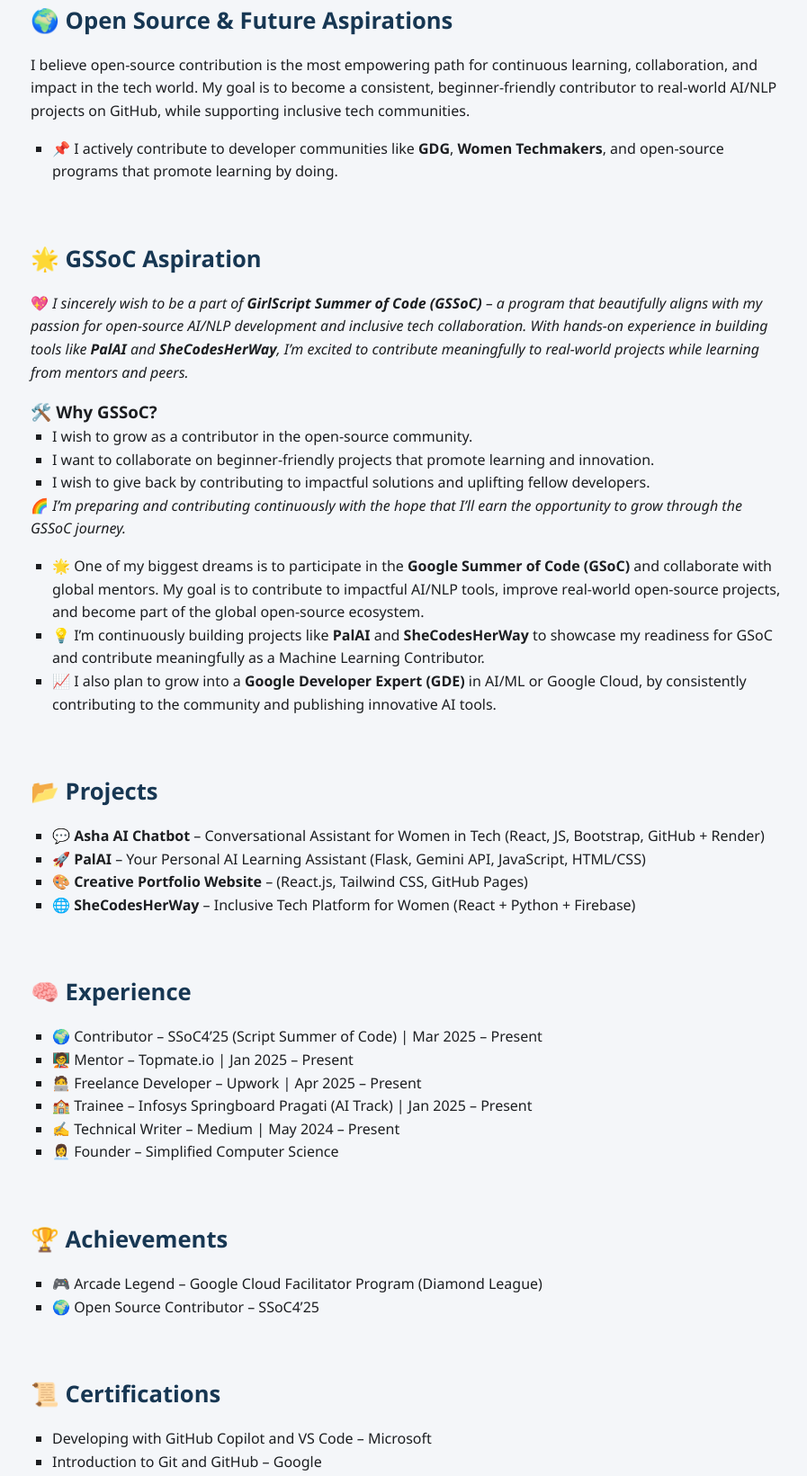
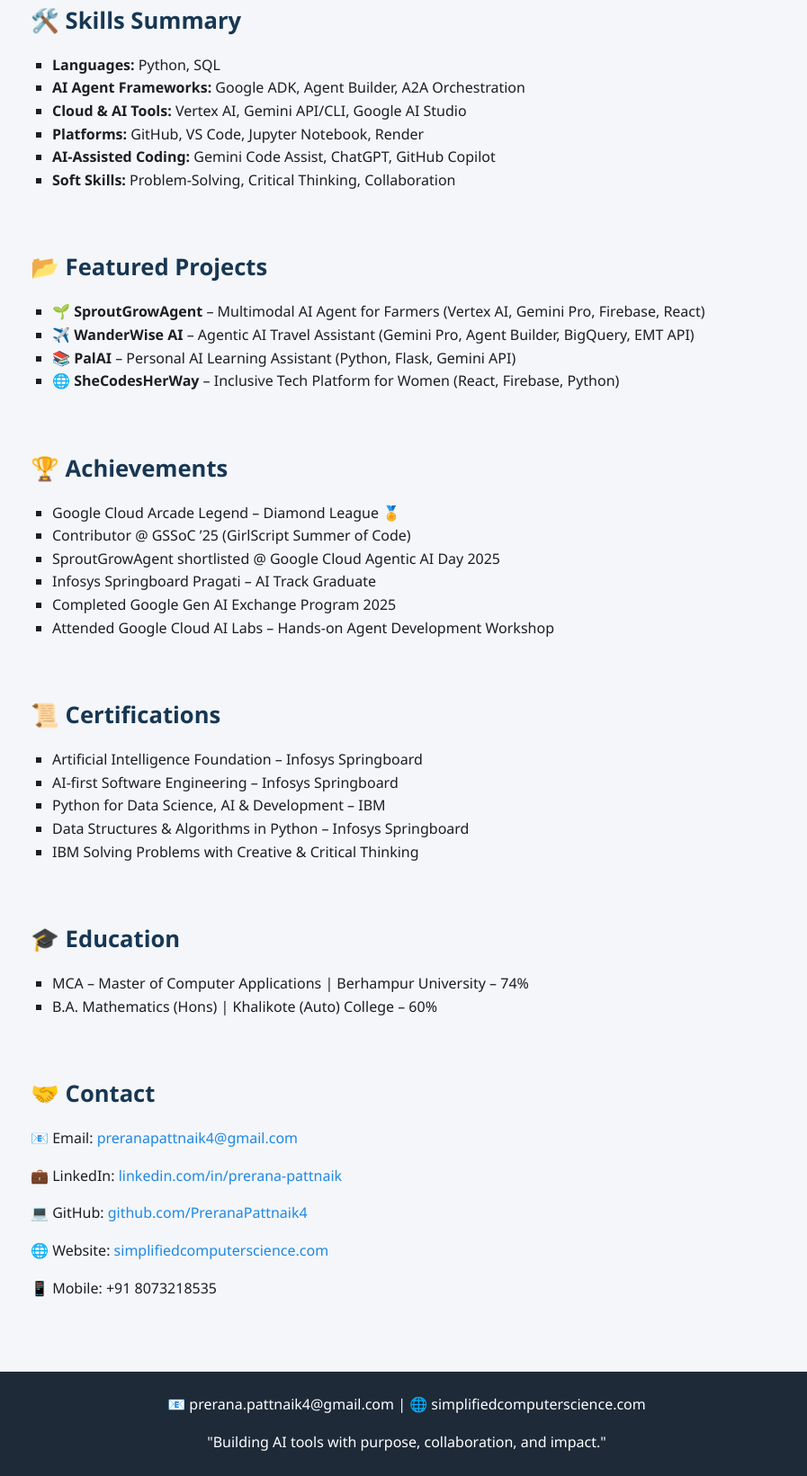
Before and after one commit to PreranaPattnaik4/my-portfolio, a plain HTML site: page index.html in a window 1280 px wide. Shown: the part 557-2198 px from the top of the page at 90% size, without its empty margins (188-1085 px from the left). Drawn offline with Linux system fonts and the light colour scheme.

Commit message:
Update index.html

```diff
--- a/index.html
+++ b/index.html
@@ -3,7 +3,7 @@
 <head>
   <meta charset="UTF-8" />
   <meta name="viewport" content="width=device-width, initial-scale=1.0"/>
-  <title>Prerana Pattnaik | AI/ML Portfolio</title>
+  <title>Prerana Kailash Pattnaik | AI/ML Portfolio</title>
   <style>
     * { margin: 0; padding: 0; box-sizing: border-box; }
 
@@ -78,7 +78,6 @@
     }
 
     a { color: #1e88e5; text-decoration: none; }
-
     a:hover { text-decoration: underline; }
 
     footer {
@@ -113,95 +112,69 @@
 <body>
 
   <nav>
+    <a href="#about">About</a>
+    <a href="#skills">Skills</a>
     <a href="#projects">Projects</a>
-    <a href="#experience">Experience</a>
     <a href="#achievements">Achievements</a>
     <a href="#certifications">Certifications</a>
     <a href="#education">Education</a>
+    <a href="#contact">Contact</a>
   </nav>
 
   <header>
     <h1>👩‍💻 Prerana Kailash Pattnaik</h1>
-    <p>Contributor @ SSoC4’25 | Arcade Legend – Google Cloud (Diamond League)<br>
-    Trainee – Artificial Intelligence Track @ Infosys Springboard<br>
-    Founder – Simplified Computer Science | Aspiring AI/ML Engineer | 🎓 MCA</p>
+    <p>Contributor @ GSSoC’25 | Google Cloud Arcade Legend (Diamond League)<br>
+    MCA – Berhampur University | AI/ML Engineer in Progress<br>
+    Founder – SheCodesHerWay | Community Builder & Open-Source Contributor @ GSSoC '25</p>
   </header>
 
   <section id="about">
     <h2>💡 About Me</h2>
-    <p>Aspiring AI/ML Engineer and creative technologist passionate about simplifying complex concepts through code and content. I build AI-powered learning tools, contribute to open-source projects, and lead community initiatives for inclusive tech. Founder of Simplified Computer Science, where I blend creativity, code, and education.</p>
+    <p>AI/ML Engineer in progress with a strong foundation in <b>AI agent frameworks</b>, <b>cloud tools</b>, and <b>AI-assisted coding</b>. I am passionate about building real-world AI applications, contributing to open-source, and empowering inclusive tech communities. With an MCA background and hands-on projects in <b>AI/NLP</b>, my focus is on innovation, collaboration, and impact-driven development.</p>
   </section>
 
-  <section id="open-source">
-    <h2>🌍 Open Source & Future Aspirations</h2>
-    <p>I believe open-source contribution is the most empowering path for continuous learning, collaboration, and impact in the tech world. My goal is to become a consistent, beginner-friendly contributor to real-world AI/NLP projects on GitHub, while supporting inclusive tech communities.</p>
+  <section id="skills">
+    <h2>🛠️ Skills Summary</h2>
     <ul>
-      <li>📌 I actively contribute to developer communities like <strong>GDG</strong>, <strong>Women Techmakers</strong>, and open-source programs that promote learning by doing.</li>
-    </ul>
-  </section>
-
-  <section id="gssoc">
-    <h2>🌟 GSSoC Aspiration</h2>
-    <p>💖 <em>I sincerely wish to be a part of <strong>GirlScript Summer of Code (GSSoC)</strong> – a program that beautifully aligns with my passion for open-source AI/NLP development and inclusive tech collaboration. With hands-on experience in building tools like <strong>PalAI</strong> and <strong>SheCodesHerWay</strong>, I’m excited to contribute meaningfully to real-world projects while learning from mentors and peers.</em></p>
-
-    <h3>🛠️ Why GSSoC?</h3>
-    <ul>
-      <li>I wish to grow as a contributor in the open-source community.</li>
-      <li>I want to collaborate on beginner-friendly projects that promote learning and innovation.</li>
-      <li>I wish to give back by contributing to impactful solutions and uplifting fellow developers.</li>
-    </ul>
-
-    <p>🌈 <em>I’m preparing and contributing continuously with the hope that I’ll earn the opportunity to grow through the GSSoC journey.</em></p>
-
-    <ul>
-      <li>🌟 One of my biggest dreams is to participate in the <strong>Google Summer of Code (GSoC)</strong> and collaborate with global mentors. My goal is to contribute to impactful AI/NLP tools, improve real-world open-source projects, and become part of the global open-source ecosystem.</li>
-      <li>💡 I’m continuously building projects like <strong>PalAI</strong> and <strong>SheCodesHerWay</strong> to showcase my readiness for GSoC and contribute meaningfully as a Machine Learning Contributor.</li>
-      <li>📈 I also plan to grow into a <strong>Google Developer Expert (GDE)</strong> in AI/ML or Google Cloud, by consistently contributing to the community and publishing innovative AI tools.</li>
+      <li><b>Languages:</b> Python, SQL</li>
+      <li><b>AI Agent Frameworks:</b> Google ADK, Agent Builder, A2A Orchestration</li>
+      <li><b>Cloud & AI Tools:</b> Vertex AI, Gemini API/CLI, Google AI Studio</li>
+      <li><b>Platforms:</b> GitHub, VS Code, Jupyter Notebook, Render</li>
+      <li><b>AI-Assisted Coding:</b> Gemini Code Assist, ChatGPT, GitHub Copilot</li>
+      <li><b>Soft Skills:</b> Problem-Solving, Critical Thinking, Collaboration</li>
     </ul>
   </section>
 
   <section id="projects">
-    <h2>📂 Projects</h2>
+    <h2>📂 Featured Projects</h2>
     <ul>
-      <li><strong>💬 Asha AI Chatbot</strong> – Conversational Assistant for Women in Tech (React, JS, Bootstrap, GitHub + Render)</li>
-      <li><strong>🚀 PalAI</strong> – Your Personal AI Learning Assistant (Flask, Gemini API, JavaScript, HTML/CSS)</li>
-      <li><strong>🎨 Creative Portfolio Website</strong> – (React.js, Tailwind CSS, GitHub Pages)</li>
-      <li><strong>🌐 SheCodesHerWay</strong> – Inclusive Tech Platform for Women (React + Python + Firebase)</li>
-    </ul>
-  </section>
-
-  <section id="experience">
-    <h2>🧠 Experience</h2>
-    <ul>
-      <li>🌍 Contributor – SSoC4’25 (Script Summer of Code) | Mar 2025 – Present</li>
-      <li>🧑‍🏫 Mentor – Topmate.io | Jan 2025 – Present</li>
-      <li>🧑‍💻 Freelance Developer – Upwork | Apr 2025 – Present</li>
-      <li>🏫 Trainee – Infosys Springboard Pragati (AI Track) | Jan 2025 – Present</li>
-      <li>✍️ Technical Writer – Medium | May 2024 – Present</li>
-      <li>👩‍💼 Founder – Simplified Computer Science</li>
+      <li><b>🌱 SproutGrowAgent</b> – Multimodal AI Agent for Farmers (Vertex AI, Gemini Pro, Firebase, React)</li>
+      <li><b>✈️ WanderWise AI</b> – Agentic AI Travel Assistant (Gemini Pro, Agent Builder, BigQuery, EMT API)</li>
+      <li><b>📚 PalAI</b> – Personal AI Learning Assistant (Python, Flask, Gemini API)</li>
+      <li><b>🌐 SheCodesHerWay</b> – Inclusive Tech Platform for Women (React, Firebase, Python)</li>
     </ul>
   </section>
 
   <section id="achievements">
     <h2>🏆 Achievements</h2>
     <ul>
-      <li>🎮 Arcade Legend – Google Cloud Facilitator Program (Diamond League)</li>
-      <li>🌍 Open Source Contributor – SSoC4’25</li>
+      <li>Google Cloud Arcade Legend – Diamond League 🏅</li>
+      <li>Contributor @ GSSoC ’25 (GirlScript Summer of Code)</li>
+      <li>SproutGrowAgent shortlisted @ Google Cloud Agentic AI Day 2025</li>
+      <li>Infosys Springboard Pragati – AI Track Graduate</li>
+      <li>Completed Google Gen AI Exchange Program 2025</li>
+      <li>Attended Google Cloud AI Labs – Hands-on Agent Development Workshop</li>
     </ul>
   </section>
 
   <section id="certifications">
     <h2>📜 Certifications</h2>
     <ul>
-      <li>Developing with GitHub Copilot and VS Code – Microsoft</li>
-      <li>Introduction to Git and GitHub – Google</li>
+      <li>Artificial Intelligence Foundation – Infosys Springboard</li>
+      <li>AI-first Software Engineering – Infosys Springboard</li>
       <li>Python for Data Science, AI & Development – IBM</li>
-      <li>Artificial Intelligence Fundamentals – IBM</li>
-      <li>AI for Everyone – DeepLearning.AI</li>
-      <li>Gen AI Academy Certificate – Hack2Skill</li>
-      <li>AI Foundation – Infosys Springboard</li>
-      <li>IBM Full Stack Developer Certificate – In Progress</li>
-      <li>Google Project Management – In Progress</li>
+      <li>Data Structures & Algorithms in Python – Infosys Springboard</li>
+      <li>IBM Solving Problems with Creative & Critical Thinking</li>
     </ul>
   </section>
 
@@ -209,13 +182,22 @@
     <h2>🎓 Education</h2>
     <ul>
       <li>MCA – Master of Computer Applications | Berhampur University – 74%</li>
-      <li>BA – Mathematics Hons | Khallikote Unitary University, Brahmapur</li>
+      <li>B.A. Mathematics (Hons) | Khalikote (Auto) College – 60%</li>
     </ul>
   </section>
 
+  <section id="contact">
+    <h2>🤝 Contact</h2>
+    <p>📧 Email: <a href="mailto:preranapattnaik4@gmail.com">preranapattnaik4@gmail.com</a></p>
+    <p>💼 LinkedIn: <a href="https://www.linkedin.com/in/prerana-pattnaik/" target="_blank">linkedin.com/in/prerana-pattnaik</a></p>
+    <p>💻 GitHub: <a href="https://github.com/PreranaPattnaik4" target="_blank">github.com/PreranaPattnaik4</a></p>
+    <p>🌐 Website: <a href="https://simplifiedcomputerscience.com" target="_blank">simplifiedcomputerscience.com</a></p>
+    <p>📱 Mobile: +91 8073218535</p>
+  </section>
+
   <footer>
-    <p>📧 prerana.pattnaik@gmail.com | 🌐 simplifiedcomputerscience.com</p>
-    <p>"Bringing imagination to life through code, one AI tool at a time."</p>
+    <p>📧 prerana.pattnaik4@gmail.com | 🌐 simplifiedcomputerscience.com</p>
+    <p>"Building AI tools with purpose, collaboration, and impact."</p>
   </footer>
 
   <button id="backToTop" onclick="window.scrollTo({top: 0, behavior: 'smooth'});">⬆ Back to Top</button>
```
